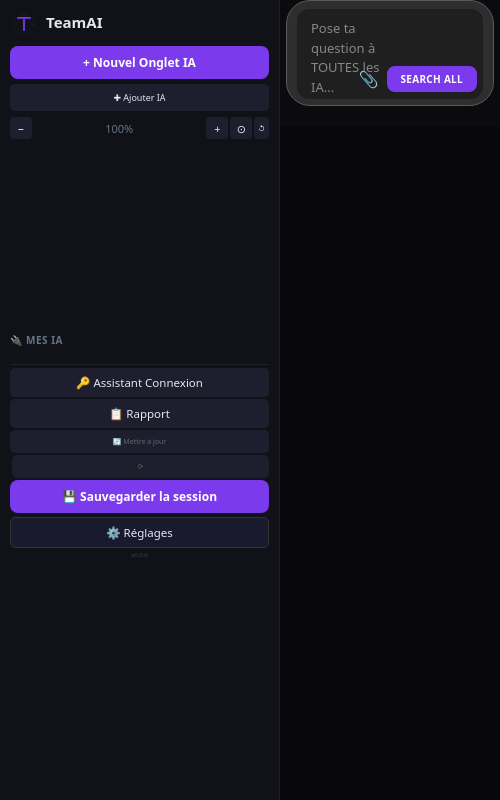
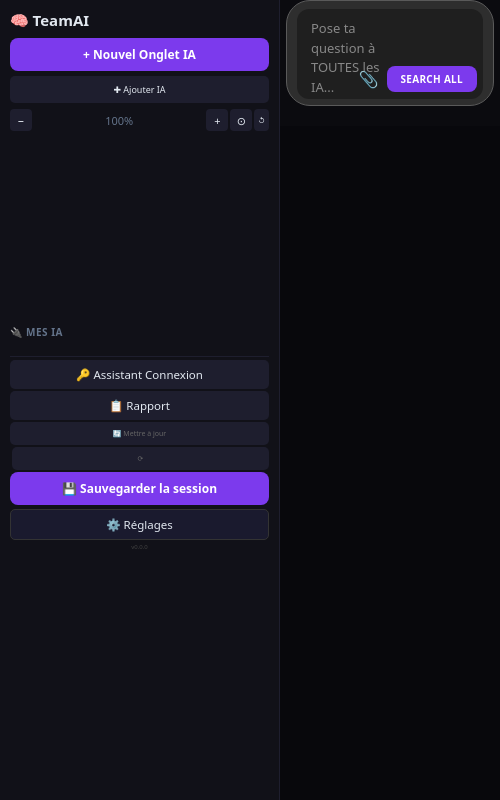
Before and after one commit to AtmanTest/arcclone-macos, an Electron app: page electron/renderer/index.html in a window 500 px wide. Drawn offline with Linux system fonts and the light colour scheme; no server answers.

Commit message:
revert: logo SVG retiré de l'HTML, fichier logo.svg conservé

```diff
--- a/electron/renderer/index.html
+++ b/electron/renderer/index.html
@@ -9,32 +9,7 @@
 <body>
   <div id="app">
     <aside id="sidebar">
-      <div id="logo"><svg viewBox="0 0 256 256" fill="none" style="width:28px;height:28px;vertical-align:middle;margin-right:8px">
-  <defs>
-    <linearGradient id="lg" x1="32" y1="32" x2="224" y2="224">
-      <stop offset="0%" stop-color="#1A1A2E"/>
-      <stop offset="50%" stop-color="#16213E"/>
-      <stop offset="100%" stop-color="#0F3460"/>
-    </linearGradient>
-    <linearGradient id="ac" x1="80" y1="80" x2="176" y2="176">
-      <stop offset="0%" stop-color="#7C3AED"/>
-      <stop offset="100%" stop-color="#A855F7"/>
-    </linearGradient>
-  </defs>
-  <circle cx="128" cy="128" r="112" fill="url(#lg)" stroke="url(#ac)" stroke-width="2" opacity="0.15"/>
-  <rect x="64" y="64" width="128" height="16" rx="8" fill="url(#ac)"/>
-  <rect x="120" y="80" width="16" height="112" rx="8" fill="url(#ac)"/>
-  <g opacity="0.5">
-    <circle cx="128" cy="48" r="5" fill="#A855F7"/>
-    <circle cx="48" cy="128" r="5" fill="#7C3AED"/>
-    <circle cx="208" cy="128" r="5" fill="#A855F7"/>
-    <circle cx="128" cy="208" r="5" fill="#7C3AED"/>
-    <circle cx="72" cy="72" r="3" fill="#C084FC" opacity="0.4"/>
-    <circle cx="184" cy="72" r="3" fill="#C084FC" opacity="0.4"/>
-    <circle cx="72" cy="184" r="3" fill="#C084FC" opacity="0.4"/>
-    <circle cx="184" cy="184" r="3" fill="#C084FC" opacity="0.4"/>
-  </g>
-</svg>TeamAI</div>
+      <div id="logo">🧠 TeamAI</div>
       <button id="btn-new-tab" class="action-btn primary">+ Nouvel Onglet IA</button>
       <button id="btn-add-ia" class="action-btn" style="margin-top:1px;font-size:9px">✚ Ajouter IA</button>
 
```
